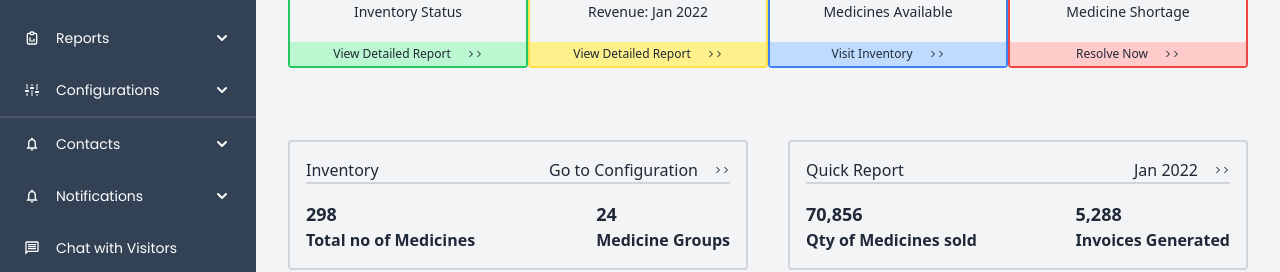
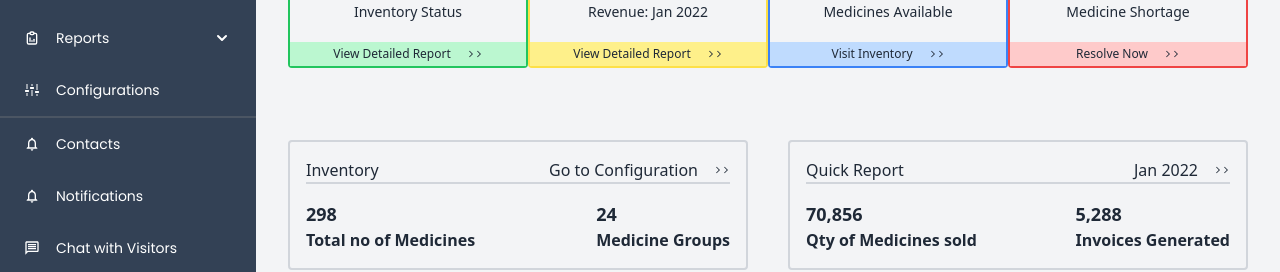
Before and after one commit to WandaWeira/pharmacy, a React (Vite) app: page / in a window 1280 px wide. Shown: the part 256-528 px from the top of the page. Built offline with nearby package versions, Linux system fonts and the light colour scheme.

Commit message:
🐛 All items showing chevron icon fixed

```diff
--- a/src/components/SideBar/SideBarItem.jsx
+++ b/src/components/SideBar/SideBarItem.jsx
@@ -4,7 +4,7 @@ import { HiChevronDown, HiChevronUp } from "react-icons/hi";
 
 const SideBarItem = ({ dest, text, icon, chevron, children, chevronClick }) => {
   const chevronStyle = {
-    marginLeft: 'auto', // Aligns the chevron to the right
+    marginLeft: "auto", // Aligns the chevron to the right
   };
 
   return (
@@ -18,13 +18,14 @@ const SideBarItem = ({ dest, text, icon, chevron, children, chevronClick }) => {
             className="text-white text-xl"
             style={chevronStyle}
           />
-        ) : (
+        ) : null}
+        {chevron === false ? (
           <HiChevronDown
             onClick={chevronClick}
             className="text-white text-xl"
             style={chevronStyle}
           />
-        )}
+        ) : null}
       </div>
       {chevron && children}
     </Link>
```
